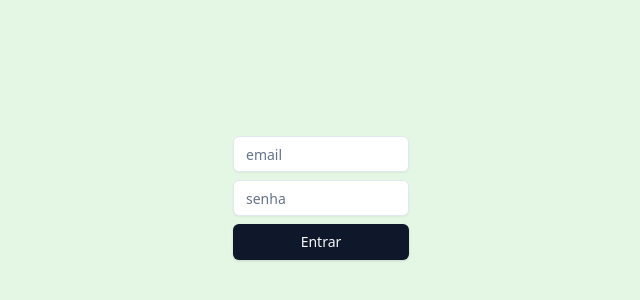
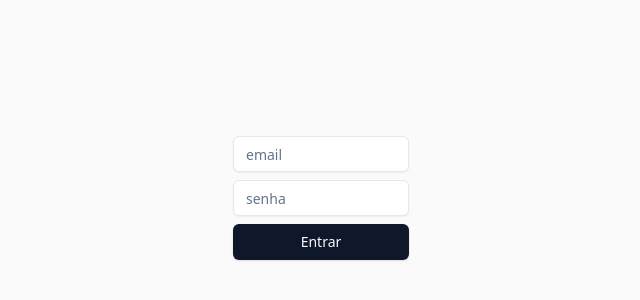
Before and after one commit to brunood07/affiliate-ui, a Next.js app: page / in a window 1280 px wide. Shown: the part 202-502 px from the top of the page, without its empty margins (319-959 px from the left). Built offline with nearby package versions, Linux system fonts and the light colour scheme.

Commit message:
chore: more layout improvements

```diff
--- a/src/app/globals.css
+++ b/src/app/globals.css
@@ -4,7 +4,7 @@
 
 @layer base {
   :root {
-    --background: 120 50% 93%;
+    --background: 0 0% 98%;
     --foreground: 222.2 47.4% 11.2%;
     --muted: 210 40% 96.1%;
     --muted-foreground: 215.4 16.3% 46.9%;
--- a/src/components/affiliates-list/AffiliatesList.tsx
+++ b/src/components/affiliates-list/AffiliatesList.tsx
@@ -50,7 +50,7 @@ export default function AffiliatesList({ list }: AffiliatesListProps) {
           placeholder="Buscar afiliados..."
           value={searchTerm}
           onChange={handleSearch}
-          className="max-w-sm mr-4"
+          className="max-w-sm mr-4 bg-white"
         />
         <Button variant="outline" className="flex items-center">
           <Search className="h-4 w-4 mr-2" />
--- a/src/components/payment-types-list/PaymentTypeList.tsx
+++ b/src/components/payment-types-list/PaymentTypeList.tsx
@@ -54,7 +54,7 @@ export default function PaymentTypesList({ list }: PaymentTypesListProps) {
           placeholder="Buscar tipos de pagamento..."
           value={searchTerm}
           onChange={handleSearch}
-          className="max-w-sm mr-4"
+          className="max-w-sm mr-4 bg-white"
         />
         <Button variant="outline" className="flex items-center">
           <Search className="h-4 w-4 mr-2" />
```
